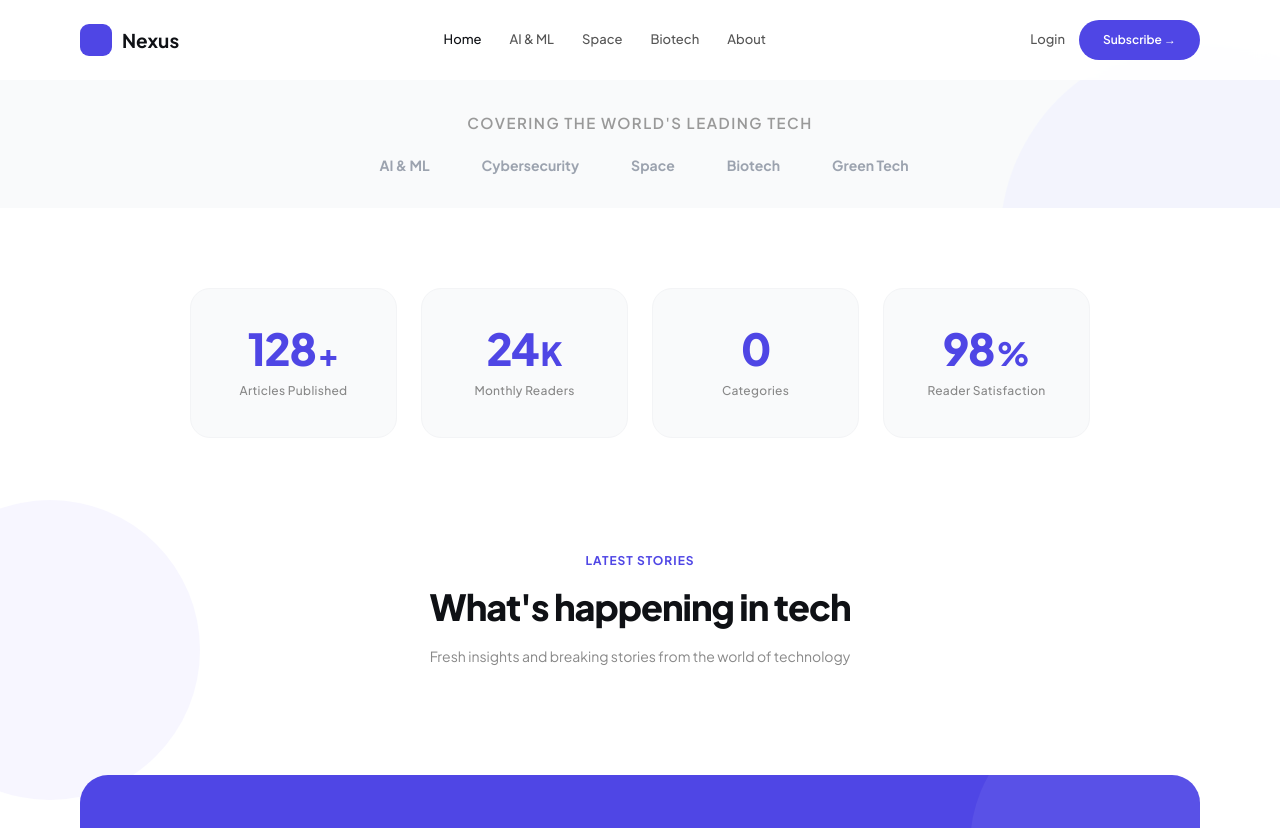
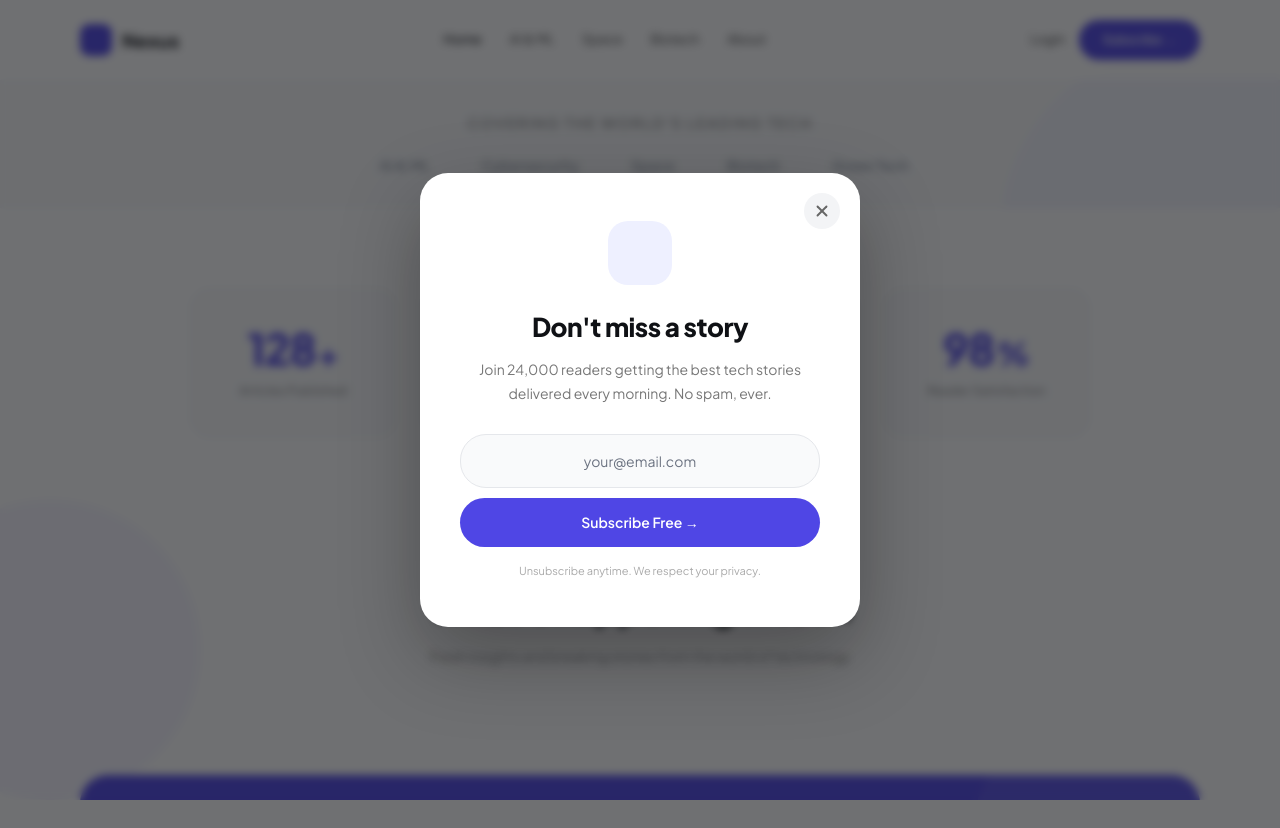
Before and after one commit to Kavi9928/nexus-blog, a Laravel app: page / in a window 1280 px wide; the page is wider, and only the part inside the window is pictured. Shown: the top 828 px of that part. After the commit the page ends 800 px from the top of that part, so only its background shows below. Run offline with Laravel 12, Linux system fonts and the light colour scheme; data comes from the database, SQL or seed files in the repository; data that the repository does not hold is empty; style sheets or scripts are compiled from the project's sources; some libraries are stand-ins or nearby versions.

Commit message:
feat: newsletter popup with session storage and multiple close methods

```diff
--- a/resources/views/home.blade.php
+++ b/resources/views/home.blade.php
@@ -178,6 +178,23 @@
         .btt-ring-fill { fill: none; stroke: #fff; stroke-width: 2.5; stroke-linecap: round; stroke-dasharray: 150.8; stroke-dashoffset: 150.8; transition: stroke-dashoffset 0.1s linear; }
         .btt-arrow { position: relative; z-index: 1; }dth: 3; stroke-linecap: round; stroke-dasharray: 144.5; stroke-dashoffset: 144.5; transition: stroke-dashoffset 0.1s linear; }
         .back-to-top i { position: relative; z-index: 1; }
+
+        /* NEWSLETTER POPUP */
+        .popup-overlay { position: fixed; inset: 0; background: rgba(15,17,21,0.6); backdrop-filter: blur(4px); z-index: 10001; display: flex; align-items: center; justify-content: center; opacity: 0; visibility: hidden; transition: opacity 0.4s, visibility 0.4s; padding: 20px; }
+        .popup-overlay.show { opacity: 1; visibility: visible; }
+        .popup { background: #fff; border-radius: 28px; padding: 48px 40px; max-width: 440px; width: 100%; text-align: center; position: relative; transform: scale(0.9) translateY(20px); transition: transform 0.4s cubic-bezier(0.34,1.56,0.64,1); box-shadow: 0 30px 80px rgba(0,0,0,0.3); }
+        .popup-overlay.show .popup { transform: scale(1) translateY(0); }
+        .popup-close { position: absolute; top: 20px; right: 20px; width: 36px; height: 36px; border: none; background: #F3F4F6; border-radius: 50%; cursor: pointer; display: flex; align-items: center; justify-content: center; color: #666; transition: background 0.2s, color 0.2s; }
+        .popup-close:hover { background: #E5E7EB; color: #0f1115; }
+        .popup-icon { width: 64px; height: 64px; background: #EEF0FF; border-radius: 20px; display: flex; align-items: center; justify-content: center; font-size: 30px; color: var(--indigo); margin: 0 auto 22px; }
+        .popup-title { font-size: 26px; font-weight: 800; letter-spacing: -0.5px; margin-bottom: 12px; color: #0f1115; }
+        .popup-text { font-size: 14px; color: #777; line-height: 1.7; margin-bottom: 28px; }
+        .popup-form { display: flex; flex-direction: column; gap: 10px; margin-bottom: 16px; }
+        .popup-input { background: #F9FAFB; border: 1.5px solid #E5E7EB; border-radius: 26px; padding: 14px 22px; font-size: 14px; color: #0f1115; outline: none; text-align: center; transition: border-color 0.2s; }
+        .popup-input:focus { border-color: var(--indigo); }
+        .popup-btn { background: var(--indigo); color: #fff; font-size: 14px; font-weight: 600; padding: 14px; border-radius: 26px; border: none; cursor: pointer; transition: transform 0.2s, box-shadow 0.2s; }
+        .popup-btn:hover { transform: translateY(-2px); box-shadow: 0 10px 28px rgba(79,70,229,0.3); }
+        .popup-note { font-size: 11px; color: #aaa; }
 
         @media (max-width: 768px) {
             :root { --pad: 20px; }
@@ -486,6 +503,23 @@
 
 </footer>
 
+{{-- NEWSLETTER POPUP --}}
+<div class="popup-overlay" id="popupOverlay">
+    <div class="popup" id="popup">
+        <button class="popup-close" id="popupClose" aria-label="Close">
+            <svg width="18" height="18" viewBox="0 0 24 24" fill="none" stroke="currentColor" stroke-width="2.5" stroke-linecap="round"><line x1="18" y1="6" x2="6" y2="18"></line><line x1="6" y1="6" x2="18" y2="18"></line></svg>
+        </button>
+        <div class="popup-icon"><i class="ti ti-mail"></i></div>
+        <div class="popup-title">Don't miss a story</div>
+        <div class="popup-text">Join 24,000 readers getting the best tech stories delivered every morning. No spam, ever.</div>
+        <div class="popup-form">
+            <input type="email" class="popup-input" placeholder="your@email.com">
+            <button class="popup-btn">Subscribe Free →</button>
+        </div>
+        <div class="popup-note">Unsubscribe anytime. We respect your privacy.</div>
+    </div>
+</div>
+
 {{-- BACK TO TOP --}}
 <button id="backToTop" class="back-to-top" aria-label="Back to top">
     <svg class="btt-ring" width="52" height="52" viewBox="0 0 52 52">
@@ -533,6 +567,38 @@ ScrollTrigger.create({
         });
         gsap.from('.stat-box', { opacity: 0, y: 30, duration: 0.6, stagger: 0.1, ease: 'power2.out', clearProps: 'transform' });
     }
+});
+
+// NEWSLETTER POPUP
+const popupOverlay = document.getElementById('popupOverlay');
+const popupClose = document.getElementById('popupClose');
+
+function showPopup() {
+    // Only show once per browser session
+    if (!sessionStorage.getItem('nexusPopupShown')) {
+        popupOverlay.classList.add('show');
+        sessionStorage.setItem('nexusPopupShown', 'true');
+    }
+}
+
+function hidePopup() {
+    popupOverlay.classList.remove('show');
+}
+
+// Show after 5 seconds
+setTimeout(showPopup, 5000);
+
+// Close on X button
+popupClose.addEventListener('click', hidePopup);
+
+// Close when clicking the dark background
+popupOverlay.addEventListener('click', (e) => {
+    if (e.target === popupOverlay) hidePopup();
+});
+
+// Close on Escape key
+document.addEventListener('keydown', (e) => {
+    if (e.key === 'Escape') hidePopup();
 });
 
 // Stories
```
